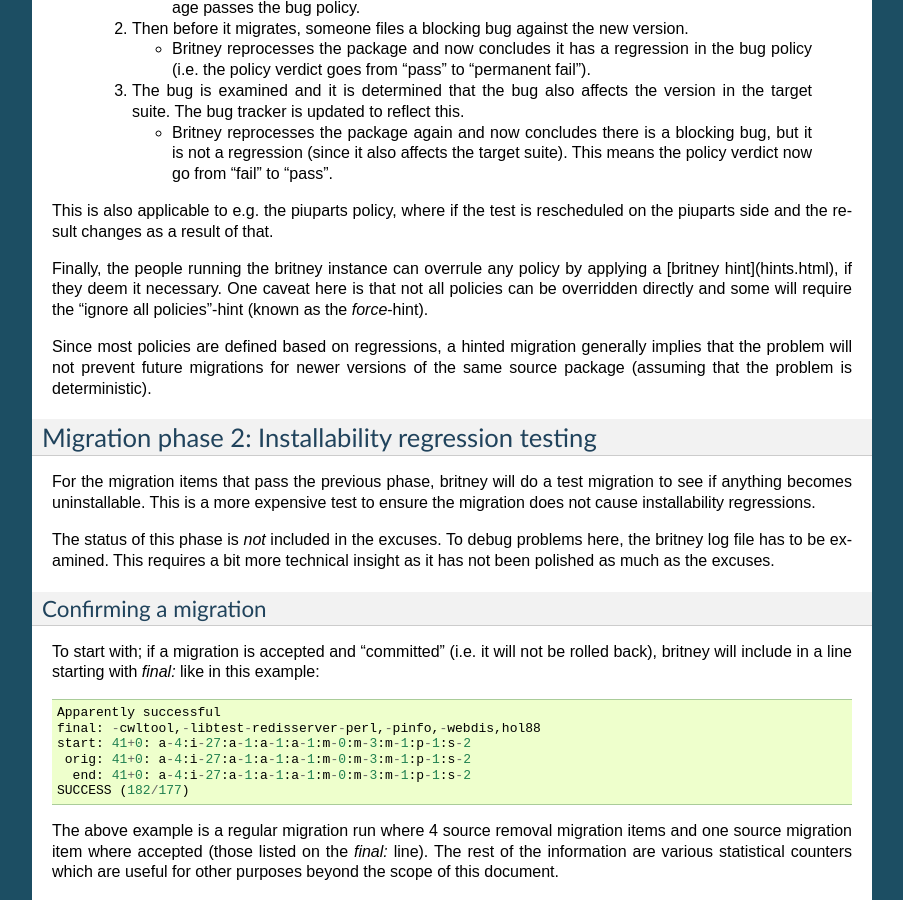
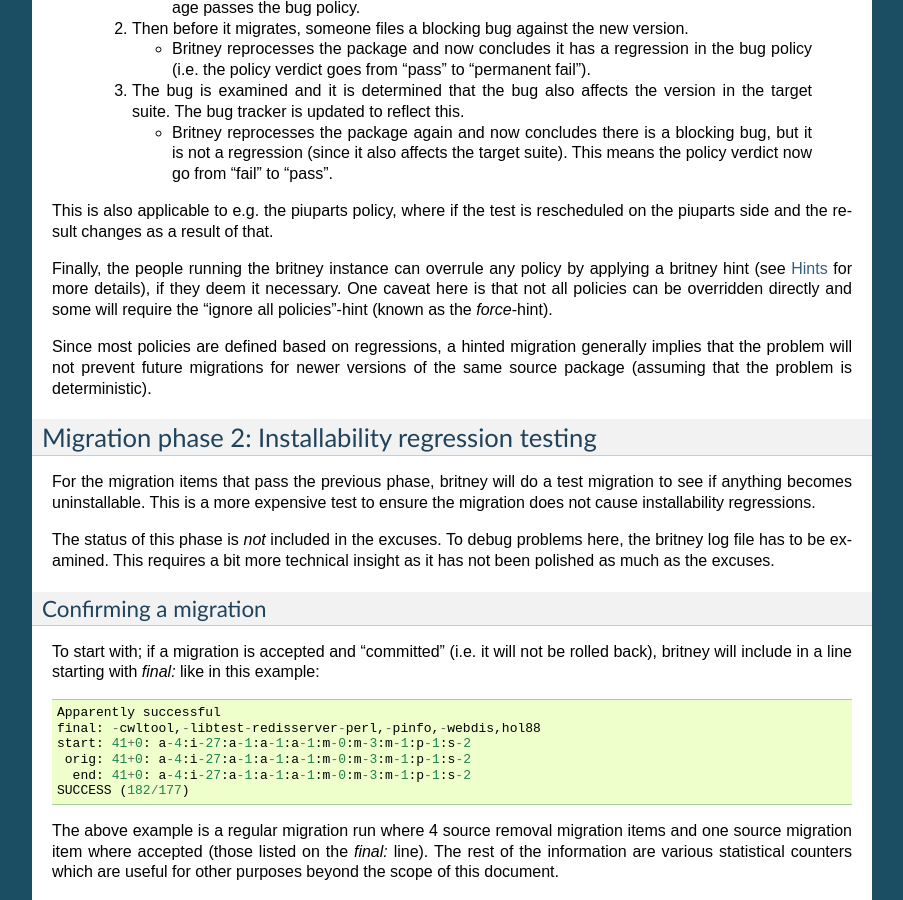
Before and after one commit to Debian/britney2, a Sphinx documentation site: the page built from doc/short-intro-to-migrations.rst, in a window 1280 px wide and 900 px high, scrolled down 1609 px. Shown: the whole window, without its empty margins (198-1101 px from the left). Built offline with Sphinx 7.4.7, drawn with Linux system fonts in a browser that asks for light colours.

Commit message:
doc: Replace a md link with a rst link
Signed-off-by: Niels Thykier <niels@thykier.net>

```diff
--- a/doc/hints.rst
+++ b/doc/hints.rst
@@ -1,3 +1,5 @@
+.. _hints:
+
 Hints
 =====
 
--- a/doc/short-intro-to-migrations.rst
+++ b/doc/short-intro-to-migrations.rst
@@ -131,7 +131,7 @@ This is also applicable to e.g. the piuparts policy, where if the test is
 rescheduled on the piuparts side and the result changes as a result of that.
 
 Finally, the people running the britney instance can overrule any
-policy by applying a [britney hint](hints.html), if they deem it
+policy by applying a britney hint (see :ref:`hints` for more details), if they deem it
 necessary.  One caveat here is that not all policies can be overridden
 directly and some will require the "ignore all policies"-hint (known
 as the `force`-hint).
```
